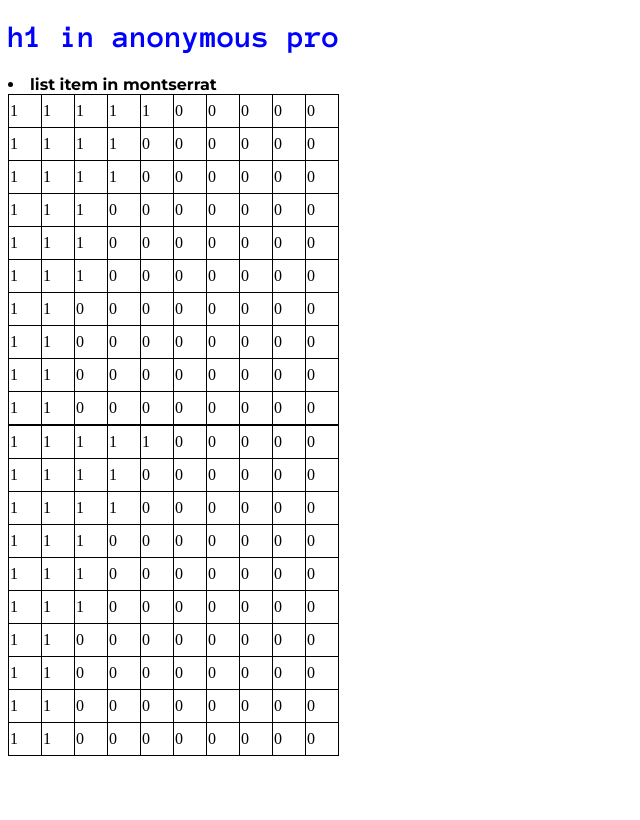
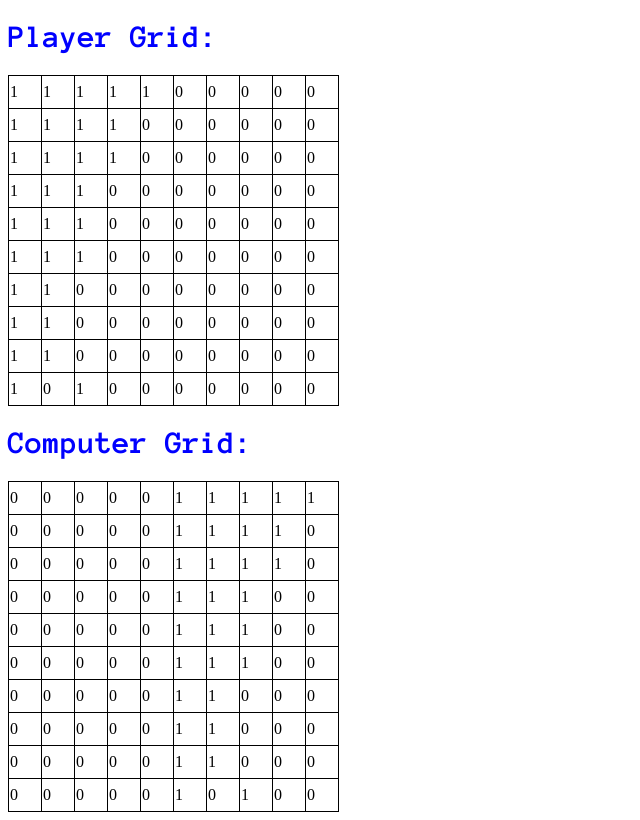
Before and after one commit to DayanWalter/TOP-battleship, a website built with webpack: page src/template.html in a window 1280 px wide. Shown: the whole page, without its empty margins (0-640 px from the left). Built offline with nearby package versions, Linux system fonts and the light colour scheme.

Commit message:
Refactored displayBoard

```diff
--- a/src/modules/Player.js
+++ b/src/modules/Player.js
@@ -101,21 +101,21 @@ class Player {
     this.placeShip(7, 0, 2, 'x');
     this.placeShip(8, 0, 2, 'x');
     this.placeShip(9, 0, 1, 'x');
-    this.placeShip(9, 1, 1, 'x');
+    this.placeShip(9, 2, 1, 'x');
   }
 
   placeStaticRandom() {
-    this.placeShip(0, 0, 5, 'x');
-    this.placeShip(1, 0, 4, 'x');
-    this.placeShip(2, 0, 4, 'x');
-    this.placeShip(3, 0, 3, 'x');
-    this.placeShip(4, 0, 3, 'x');
-    this.placeShip(5, 0, 3, 'x');
-    this.placeShip(6, 0, 2, 'x');
-    this.placeShip(7, 0, 2, 'x');
-    this.placeShip(8, 0, 2, 'x');
-    this.placeShip(9, 0, 1, 'x');
-    this.placeShip(9, 1, 1, 'x');
+    this.placeShip(0, 5, 5, 'x');
+    this.placeShip(1, 5, 4, 'x');
+    this.placeShip(2, 5, 4, 'x');
+    this.placeShip(3, 5, 3, 'x');
+    this.placeShip(4, 5, 3, 'x');
+    this.placeShip(5, 5, 3, 'x');
+    this.placeShip(6, 5, 2, 'x');
+    this.placeShip(7, 5, 2, 'x');
+    this.placeShip(8, 5, 2, 'x');
+    this.placeShip(9, 5, 1, 'x');
+    this.placeShip(9, 7, 1, 'x');
   }
 
   // getComputerChoice(){
--- a/src/modules/UI.js
+++ b/src/modules/UI.js
@@ -5,68 +5,41 @@ class UI {
     const player = player1;
     const computer = player2;
 
-    // display boards in html/DOM
+    // get boards
     const playerBoard = player.gameboard.grid;
     const computerBoard = computer.gameboard.grid;
 
-    UI.displayPlayerGrid(playerBoard);
-    UI.displayComputerGrid(computerBoard);
+    // define ID from html
+    const playerID = 'playerBoard';
+    const computerID = 'computerBoard';
+
+    // display boards in html/DOM
+    UI.displayBoard(playerBoard, playerID);
+    UI.displayBoard(computerBoard, computerID);
   }
 
   // take loop into separate function DRY
-  static displayPlayerGrid(playerBoard) {
-    const playerGrid = document.getElementById('playerGrid');
+  static displayBoard(board, id) {
+    const grid = document.getElementById(`${id}`);
 
     for (let i = 0; i < 10; i += 1) {
-      // create rows
       const row = document.createElement('tr');
       for (let j = 0; j < 10; j += 1) {
-        // create cells
         const cell = document.createElement('td');
-        cell.setAttribute('id', `${i}${j}`);
 
-        // if playerBoard[index][index] is !0, set innerHTML to .value of object
-        if (playerBoard[i][j] !== 0) {
-          cell.innerHTML = playerBoard[i][j].value;
+        // if board[index][index] is !0, set innerHTML to .value of object
+        if (board[i][j] !== 0) {
+          cell.innerHTML = board[i][j].value;
         }
-        // if playerBoard[index][index] is 0, set innerHtml to 0
-        if (playerBoard[i][j] === 0) {
-          cell.innerHTML = playerBoard[i][j];
+        // if board[index][index] is 0, set innerHtml to 0
+        if (board[i][j] === 0) {
+          cell.innerHTML = board[i][j];
         }
-
-        console.log(playerBoard[i][j]);
 
         row.append(cell);
       }
-      playerGrid.append(row);
-    }
-  }
 
-  static displayComputerGrid(computerBoard) {
-    const computerGrid = document.getElementById('computerGrid');
-
-    for (let i = 0; i < 10; i += 1) {
-      // create rows
-      const row = document.createElement('tr');
-      for (let j = 0; j < 10; j += 1) {
-        // create cells
-        const cell = document.createElement('td');
-        cell.setAttribute('id', `${i}${j}`);
-
-        // if board[index][index] is !0, set innerHTML to .value of object
-        if (computerBoard[i][j] !== 0) {
-          cell.innerHTML = computerBoard[i][j].value;
-        }
-        // if board[index][index] is 0, set innerHtml to 0
-        if (computerBoard[i][j] === 0) {
-          cell.innerHTML = computerBoard[i][j];
-        }
-
-        console.log(computerBoard[i][j]);
-
-        row.append(cell);
-      }
-      computerGrid.append(row);
+      grid.append(row);
     }
   }
 }
--- a/src/template.html
+++ b/src/template.html
@@ -12,9 +12,11 @@
     <title><%= htmlWebpackPlugin.options.title %></title>
   </head>
   <body>
-    <h1>h1 in anonymous pro</h1>
-    <li>list item in montserrat</li>
-    <table id="playerGrid"></table>
-    <table id="computerGrid"></table>
+    <!-- <h1>h1 in anonymous pro</h1>
+    <li>list item in montserrat</li> -->
+    <h1>Player Grid:</h1>
+    <table id="playerBoard"></table>
+    <h1>Computer Grid:</h1>
+    <table id="computerBoard"></table>
   </body>
 </html>
```
Also changed, not shown: dist/index.html, 2 other files.
